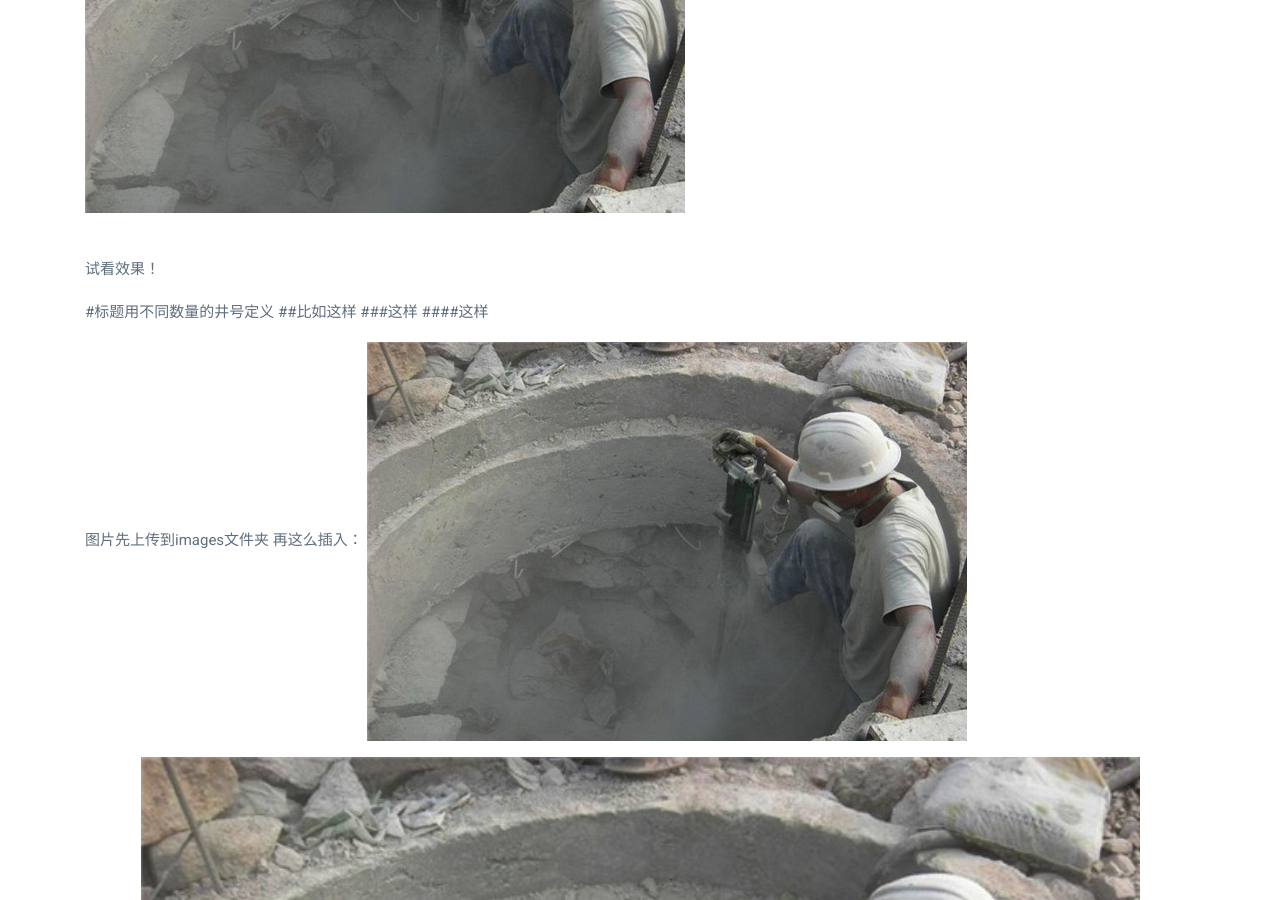
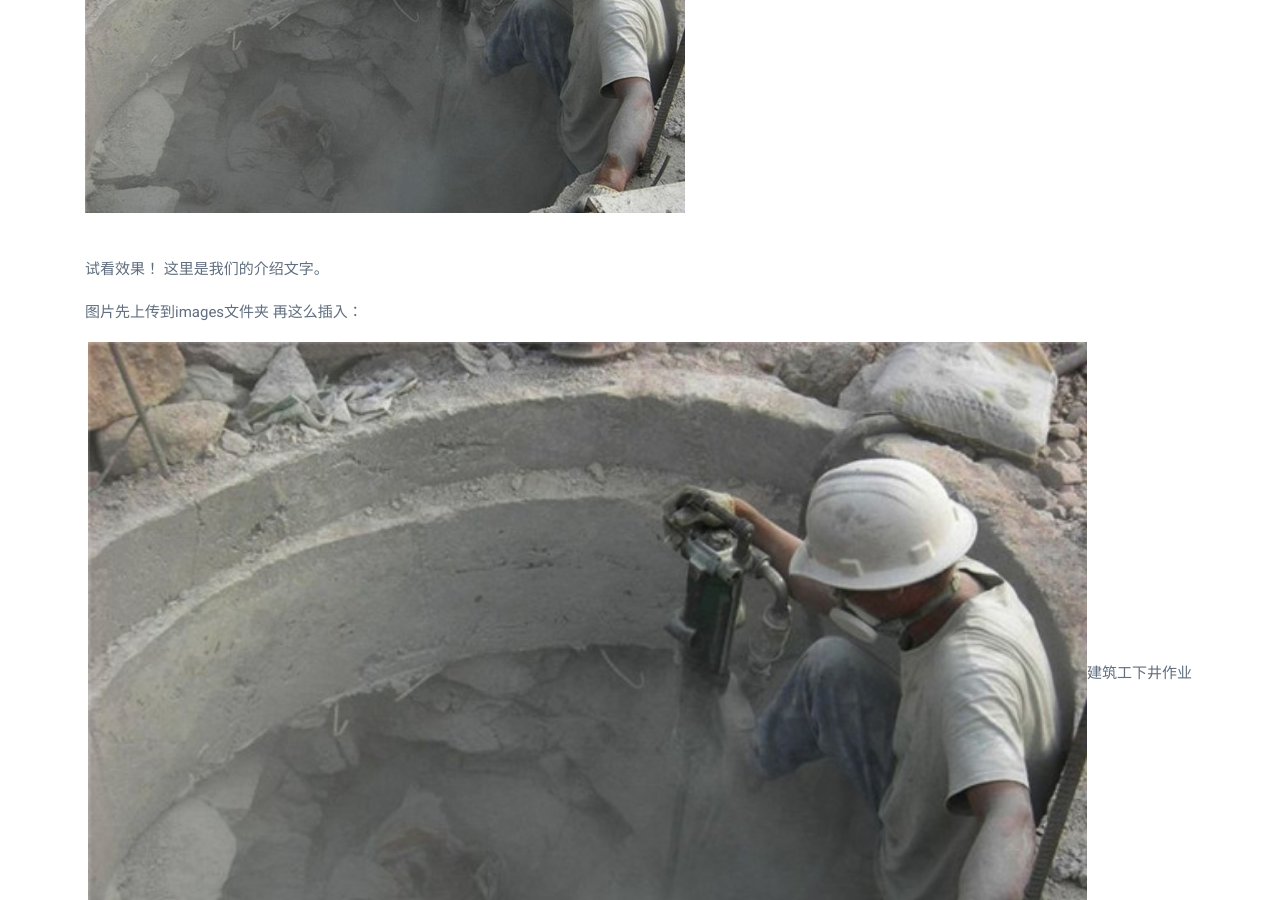
Before and after one commit to chenfeizhisheng/chenfeizhisheng.github.io, a Jekyll site: the page built from _posts/2019-03-02-我是工人.md, in a window 1280 px wide and 900 px high, scrolled down 452 px. Built offline with Jekyll 4.4.1, drawn with Linux system fonts in a browser that asks for light colours; some web fonts are replaced.

Commit message:
Update 2019-03-02-我是工人.md

```diff
--- a/_posts/2019-03-02-我是工人.md
+++ b/_posts/2019-03-02-我是工人.md
@@ -7,17 +7,12 @@
 ---
 
 试看效果！
-
-#标题用不同数量的井号定义
-##比如这样
-###这样
-####这样
+这里是我们的介绍文字。
 <!--more-->
 
 图片先上传到images文件夹
 再这么插入：
-![img1](/images/testing.jpeg)
-<div style="text-align:center"><img src="/images/testing.jpeg" width="90%"/></div>
+<div style="text-align:center"><img src="/images/testing.jpeg" width="90%"/>建筑工下井作业</div>
 
 *斜*
 **再加粗**
```
